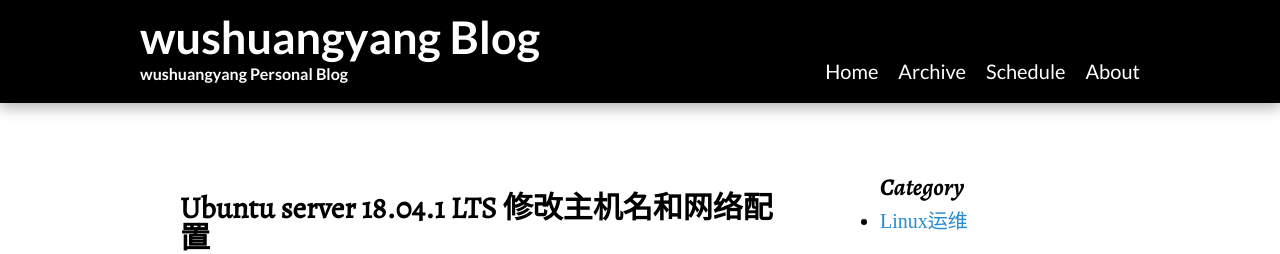
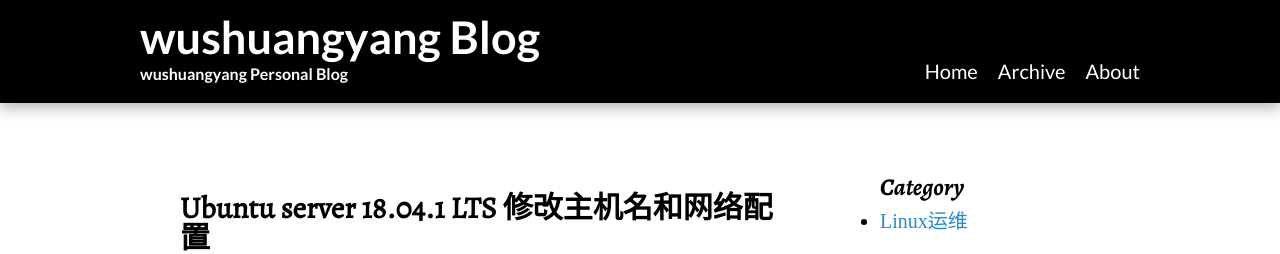
Before and after one commit to wushuangyang/blog, a Jekyll site: the page built from index.html, in a window 1280 px wide. Shown: the top 254 px of the page. Built offline with Jekyll 4.4.1, drawn with Linux system fonts in a browser that asks for light colours; some web fonts are replaced; the list of posts is cut into pages by our own code.

Commit message:
del Schedule
del Schedule

```diff
--- a/_includes/page-header.html
+++ b/_includes/page-header.html
@@ -6,7 +6,6 @@
 		</div>
 		<nav class = "header-nav">
 			<a class = "header-nav-item" href = {{site.baseurl}}/about>About</a>
-			<a class = "header-nav-item" href = {{site.baseurl}}/list>Schedule</a>
 			<a class = "header-nav-item" href = {{site.baseurl}}/archive>Archive</a>
 			<a class = "header-nav-item" href = {{site.baseurl}}/index>Home</a>
 		</nav>
```
